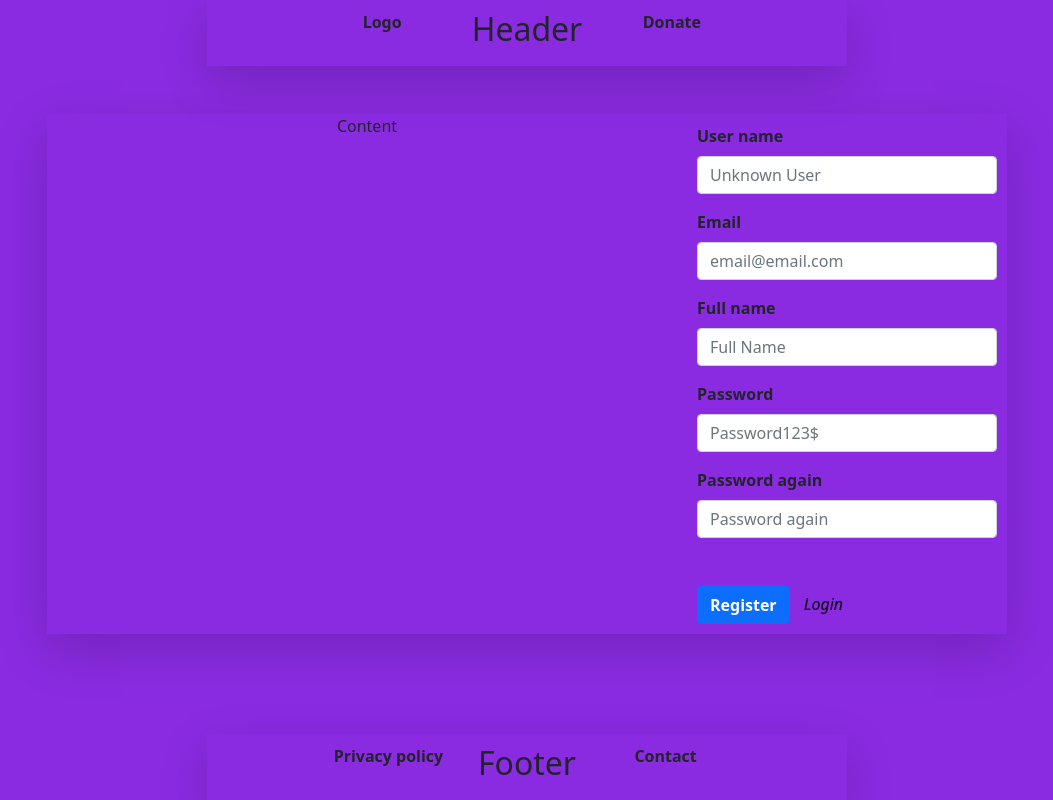
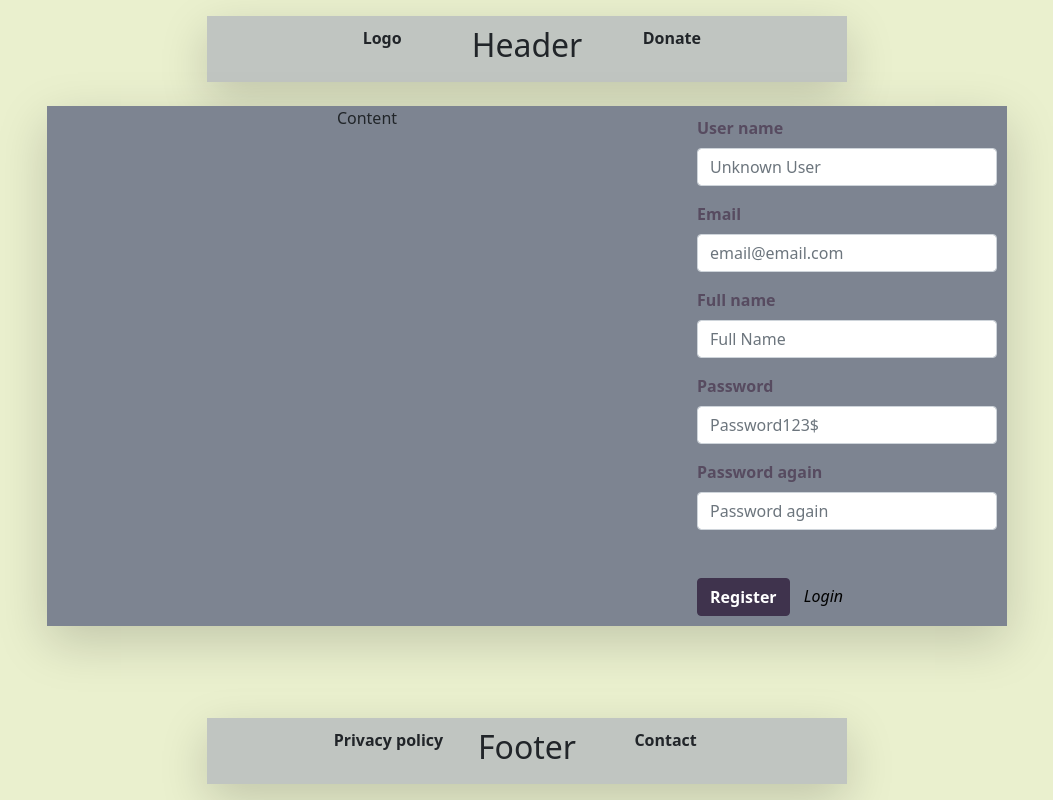
Before and after one commit to PapD1020/IKT_PapDaniel2021, a PHP site: page /index.php?id=reg in a window 1280 px wide. Shown: the whole page, without its empty margins (113-1166 px from the left). Run offline with PHP 8.4, Linux system fonts and the light colour scheme.

Commit message:
added some colors from color pallets and margins to header, footer and content divs

```diff
--- a/Kozos_orai_munka_1/index.php
+++ b/Kozos_orai_munka_1/index.php
@@ -14,7 +14,7 @@
     <title>KOM1 - Front page</title>
 </head>
 <body>
-    <div class="container w-50 shadow-lg mb-5">
+    <div class="container header_footer_color w-50 shadow-lg mt-3">
         <div class="row justify-content-md-center bold_style to_center padding10">
             <div class="col col-lg-3">
                 Logo
@@ -28,7 +28,7 @@
         </div>
     </div>
 
-    <div class="container-fluid w-75 shadow-lg">
+    <div class="container-fluid content_color w-75 shadow-lg mt-4 mb-3">
         <div class="row">
             <div class="col-sm-8 to_center">
                 <p>Content</p>
@@ -47,7 +47,7 @@
         </div>
     </div>
 
-    <div class="container w-50 fixed-bottom shadow-lg mt-5">
+    <div class="container header_footer_color w-50 fixed-bottom shadow-lg mb-3">
         <div class="row justify-content-md-center bold_style to_center padding10">
             <div class="col col-lg-3">
                 Privacy policy
--- a/Kozos_orai_munka_1/login.php
+++ b/Kozos_orai_munka_1/login.php
@@ -12,18 +12,18 @@
 
 <form action="<?php echo $_SERVER['PHP_SELF'];?>" method="POST">
     <div class="mb-3">
-        <label class="form-label bold_style">User name</label>
+        <label class="form-label text_color1 bold_style">User name</label>
         <input type="text" class="form-control" name="userName1" value="<?php echo $log->getUserName();?>" placeholder="">
         <small class="form-text text-muted" name="userInfo1"><?php echo $log->getUserNameError();?></small>
     </div>
     <div class="mb-3">
-        <label class="form-label bold_style">Password</label>
+        <label class="form-label text_color1 bold_style">Password</label>
         <input type="password" class="form-control" name="userPass1" placeholder="">
         <small class="form-text text-muted" name="userInfo2"><?php echo $log->getPasswordError();?></small>
     </div>
 
     <div>
-        <button id="registerButton" type="submit" class="btn btn-primary bold_style">Login</button>
+        <button id="registerButton" type="submit" class="btn btn-primary color5 bold_style">Login</button>
         <a class="inactiveButton" href="index.php?id=reg">Register</a>
     </div>
 </form>
--- a/Kozos_orai_munka_1/my_css/my_style.css
+++ b/Kozos_orai_munka_1/my_css/my_style.css
@@ -1,5 +1,21 @@
 body{
-    background-color: blueviolet;
+    background-color: #eaf0ce;
+}
+
+.header_footer_color{
+    background-color: #c0c5c1;
+}
+
+.content_color{
+    background-color: #7d8491;
+}
+
+.text_color1{
+    color: #574b60;
+}
+
+.color5{
+    background-color: #3f334d;
 }
 
 .a{
@@ -80,3 +96,7 @@ body{
 .orangered_text{
     color: orangered;
 }
+
+.btn-primary{
+    border-color: #3f334d !important;
+}
--- a/Kozos_orai_munka_1/reg.php
+++ b/Kozos_orai_munka_1/reg.php
@@ -1,31 +1,31 @@
         <form action="reg.php">
             <div class="mb-3">
-                    <label for="formGroupExampleInput" class="form-label bold_style">User name</label>
+                    <label for="formGroupExampleInput" class="form-label text_color1 bold_style">User name</label>
                     <input type="text" class="form-control" id="userNameInput" pattern="[a-zA-Z'-'\s]*" required placeholder="Unknown User">
                     <small class="form-text text-muted" name="userInfo1"></small>
                 </div>
                 <div class="mb-3">
-                    <label for="formGroupExampleInput2" class="form-label bold_style">Email</label>
+                    <label for="formGroupExampleInput2" class="form-label text_color1 bold_style">Email</label>
                     <input type="email" class="form-control" pattern="[a-z0-9._%+-]+@[a-z0-9.-]+\.[a-z]{2,}$" id="userEmailInput" required placeholder="email@email.com">
                     <small class="form-text text-muted" name="userInfo1"></small>
                 </div>
                 <div class="mb-3">
-                    <label for="formGroupExampleInput3" class="form-label bold_style">Full name</label>
+                    <label for="formGroupExampleInput3" class="form-label text_color1 bold_style">Full name</label>
                     <input type="text" class="form-control" id="userFullNameInput" required placeholder="Full Name">
                     <small class="form-text text-muted" name="userInfo1"></small>
                 </div>
                 <div class="mb-3">
-                    <label for="formGroupExampleInput4" class="form-label bold_style">Password</label>
+                    <label for="formGroupExampleInput4" class="form-label text_color1 bold_style">Password</label>
                     <input type="password" class="form-control" pattern="(?=.*\d)(?=.*[a-z])(?=.*[A-Z]).{8,16}" id="userPasswordInput" required placeholder="Password123$" title="Must contain at least one  number and one uppercase and lowercase letter, and at least 8 or more characters">
                     <small class="form-text text-muted" name="userInfo1"></small>
                 </div>
                 <div class="mb-3">
-                    <label for="formGroupExampleInput5" class="form-label bold_style">Password again</label>
+                    <label for="formGroupExampleInput5" class="form-label text_color1 bold_style">Password again</label>
                     <input type="password" class="form-control" pattern="(?=.*\d)(?=.*[a-z])(?=.*[A-Z]).{8,16}" id="userPasswordInput2" required placeholder="Password again" title="The two passwords must be identical!">
                 </div>
                 <div class="mb-2" id="msg"></div><!--Jeszó vizsgálat eredményének a megjelenítése-->
                 <div>
-                    <button id="registerButton" type="submit" class="btn btn-primary bold_style">Register</button>
+                    <button id="registerButton" type="submit" class="btn btn-primary color5 bold_style">Register</button>
                     <a class="inactiveButton" href="index.php?id=log">Login</a>
                 </div>
             </div>
```
